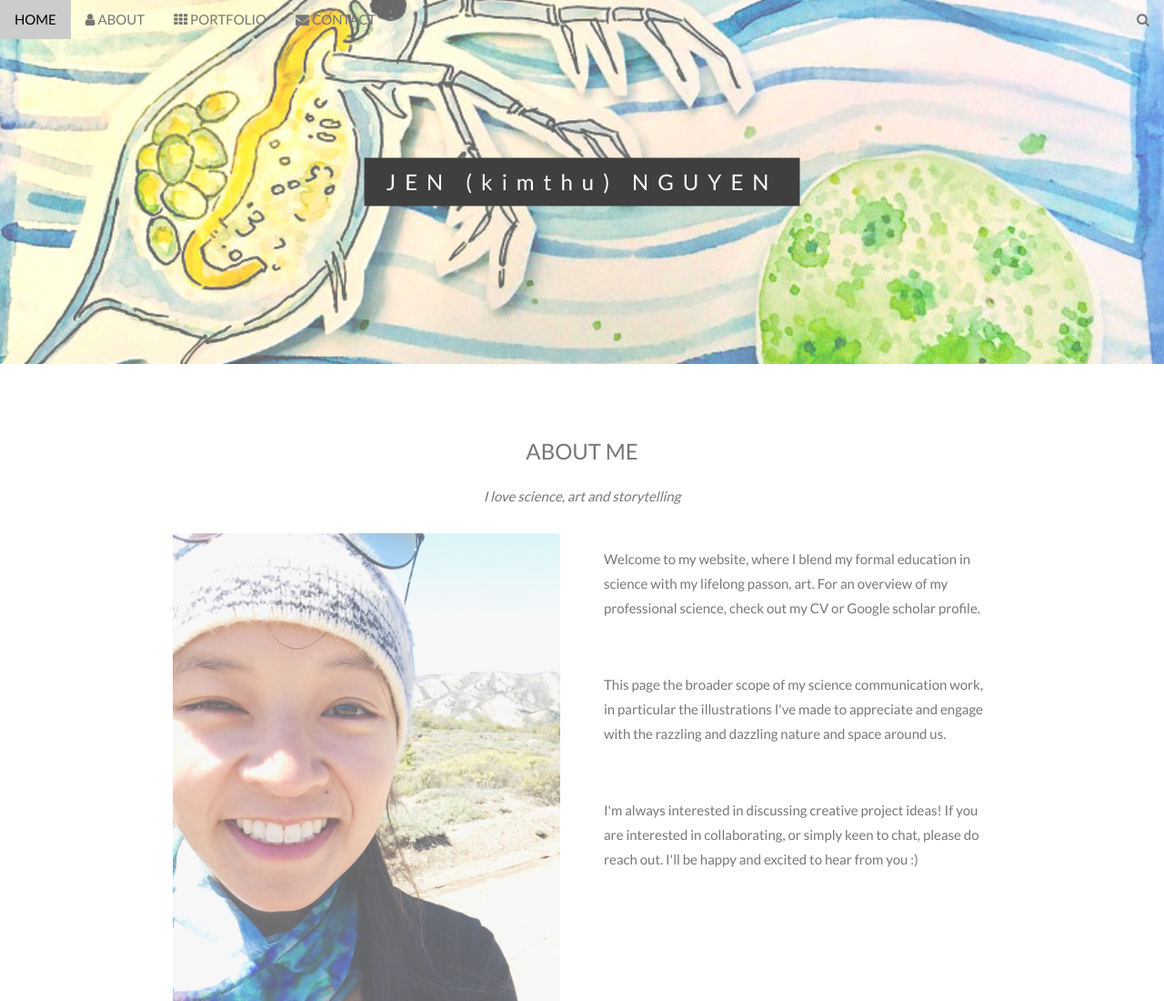
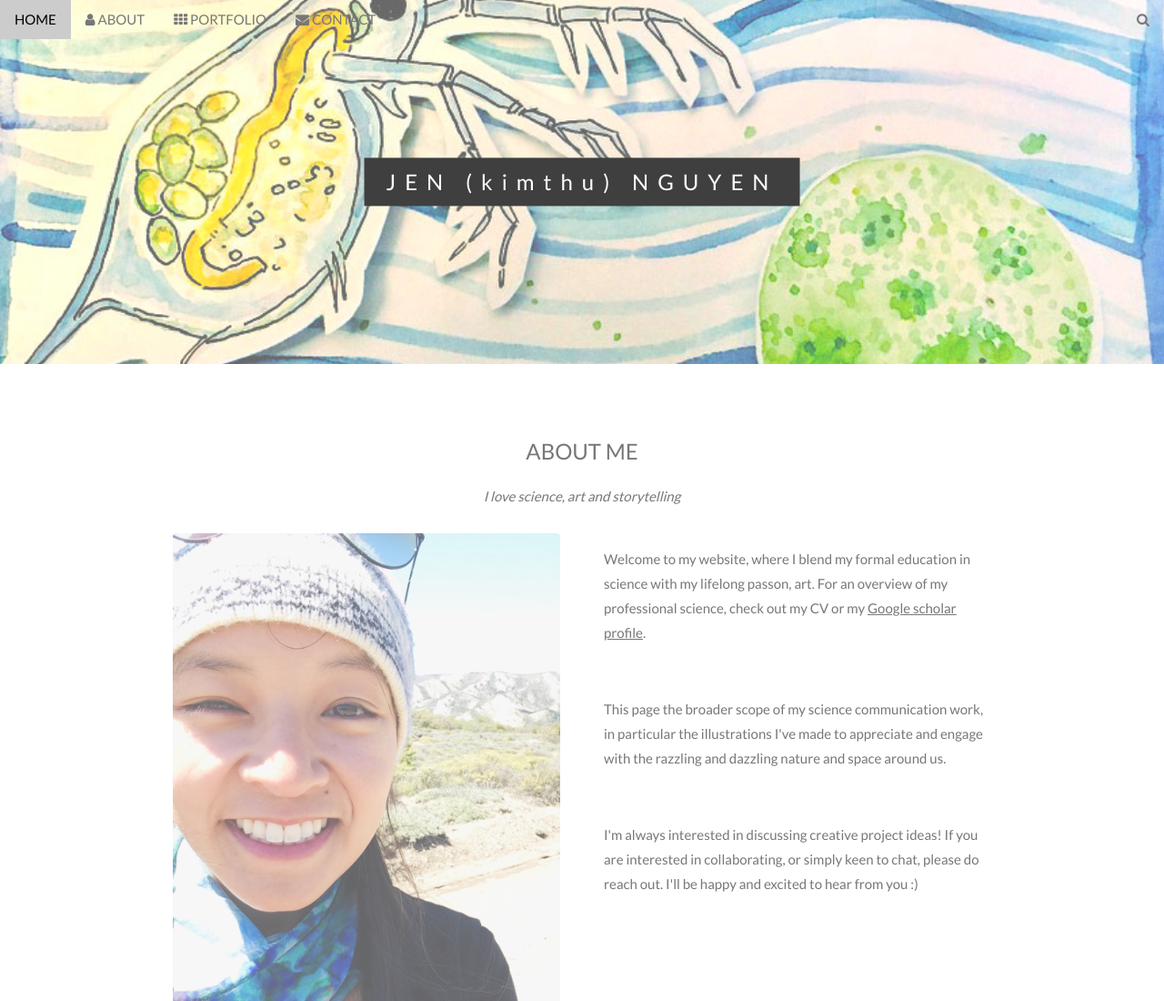
Before and after one commit to jkimthu/jkimthu.github.io, a plain HTML site: page index.html in a window 1280 px wide. Shown: the top 1100 px of the page at 91% size. Drawn offline with nearby package versions, Linux system fonts and the light colour scheme.

Commit message:
add link to googole scholar page

```diff
--- a/index.html
+++ b/index.html
@@ -102,7 +102,7 @@ body, html {
 
     <!-- Hide this text on small devices -->
     <div class="w3-col m6 w3-hide-small w3-padding-large">
-      <p>Welcome to my website, where I blend my formal education in science with my lifelong passon, art. For an overview of my professional science, check out my CV or Google scholar profile. </p>
+      <p>Welcome to my website, where I blend my formal education in science with my lifelong passon, art. For an overview of my professional science, check out my CV or my <a href="https://scholar.google.ch/citations?user=Lfo-cxIAAAAJ&hl" target="_blank">Google scholar profile</a>. </p>
       <br>
       <p>This page the broader scope of my science communication work, in particular the illustrations I've made to appreciate and engage with the razzling and dazzling nature and space around us. </p>
       <br>
```
